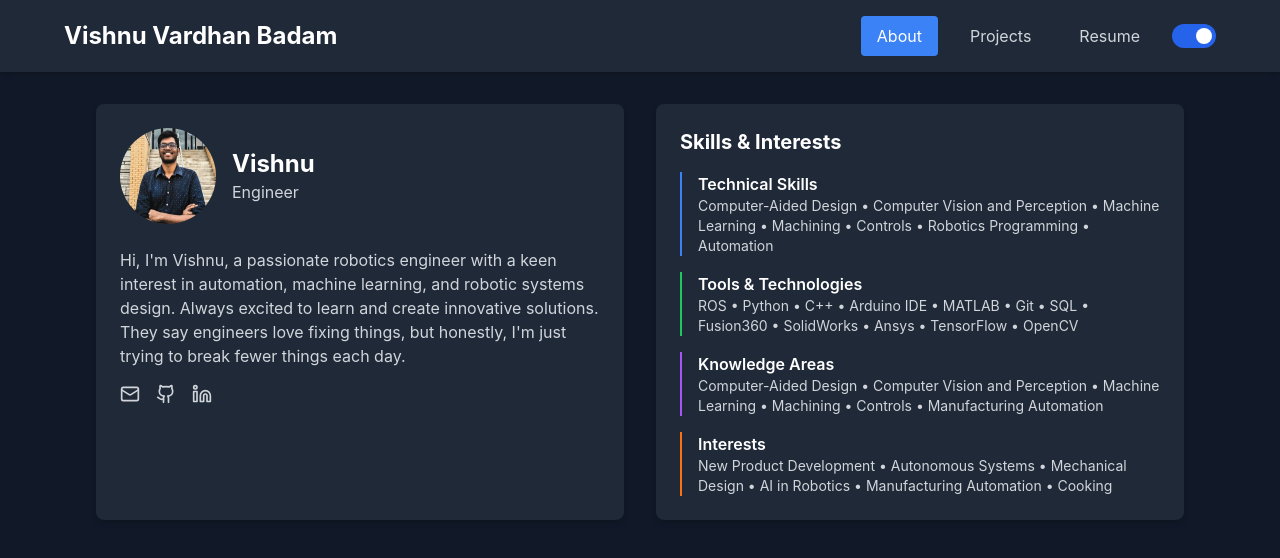
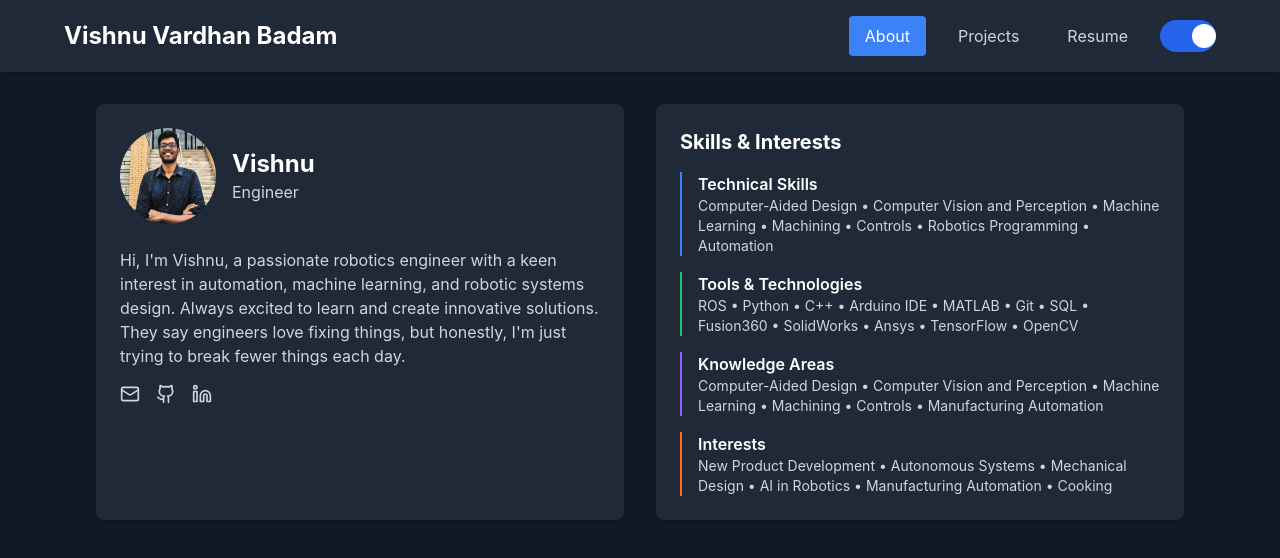
Before and after one commit to Vishnu01110110/Portfolio, a React (Create React App) app: page / in a window 1280 px wide. Both pictures are taken after a click on the button 1194 px from the left and 36 px from the top of the page. Shown: the top 558 px of the page. Built offline with nearby package versions, Linux system fonts and the light colour scheme.

Commit message:
hope this works

```diff
--- a/src/Portfolio.js
+++ b/src/Portfolio.js
@@ -228,17 +228,17 @@ const Portfolio = () => {
             <div className="flex items-center">
               <button
                 onClick={() => setDarkMode(!darkMode)}
-                className="relative inline-flex items-center h-6 rounded-full w-11 bg-gray-200 dark:bg-blue-600 transition-colors"
+                className="relative inline-flex items-center h-8 rounded-full w-14 bg-gray-200 dark:bg-blue-600 transition-colors"
               >
                 <span
                   className={`${
-                    darkMode ? 'translate-x-6' : 'translate-x-1'
-                  } inline-block w-4 h-4 transform bg-white rounded-full transition-transform`}
+                    darkMode ? 'translate-x-8' : 'translate-x-1'
+                  } inline-block w-6 h-6 transform bg-white rounded-full transition-transform`}
                 />
                 {darkMode ? (
-                  <Moon className="w-4 h-4 text-white absolute right-1" />
+                  <Moon className="w-4 h-4 text-white absolute right-2" />
                 ) : (
-                  <Sun className="w-4 h-4 text-gray-600 absolute left-1" />
+                  <Sun className="w-4 h-4 text-gray-600 absolute left-2" />
                 )}
               </button>
             </div>
```
